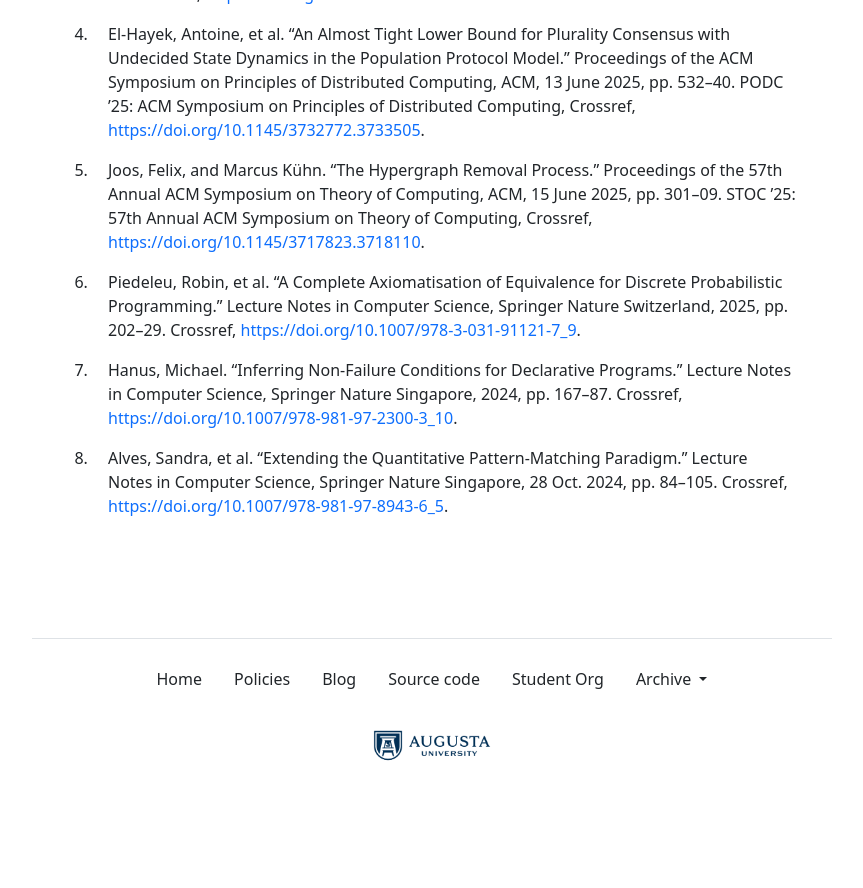
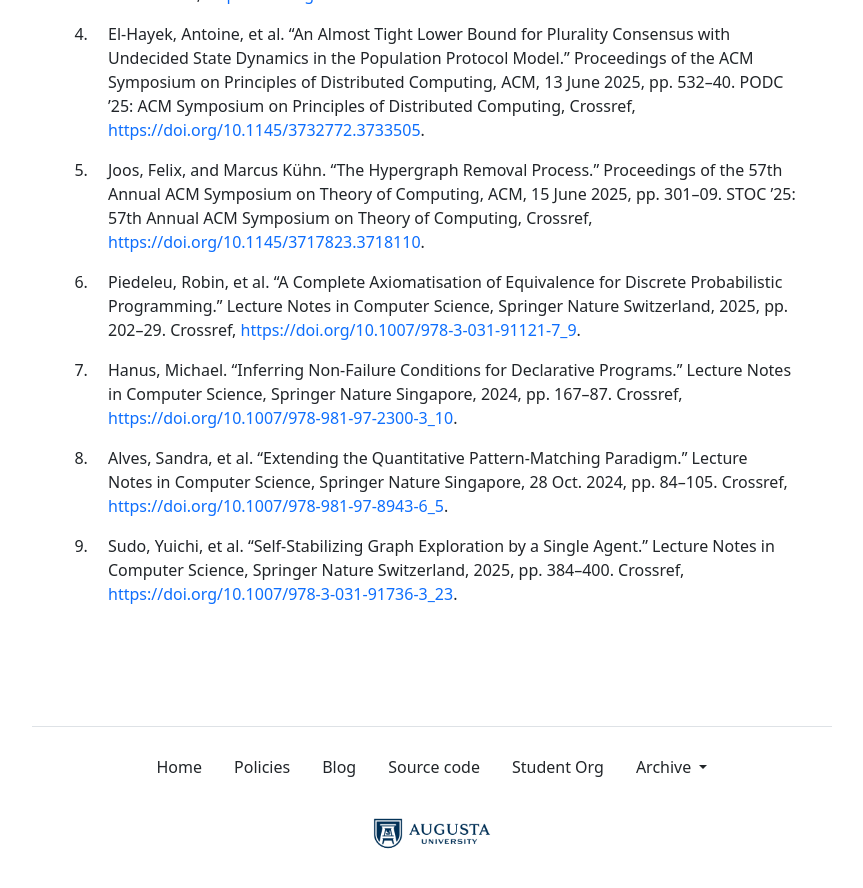
Before and after one commit to the-au-forml-lab/plgroup, a Jekyll site: the page built from docs/index.md, in a window 1280 px wide and 900 px high, scrolled down 1919 px. Shown: the top 888 px of the window, without its empty margins (208-1071 px from the left). Built offline with Jekyll 4.4.1, drawn with Linux system fonts in a browser that asks for light colours; before the commit the page ends 2731 px from its top, so only the background shows below that; some of the changed text lies outside the part shown.

Commit message:
[create-pull-request] automated change

```diff
--- a/data/history.txt
+++ b/data/history.txt
@@ -55,3 +55,4 @@
 10.1007/978-3-031-91121-7_9
 10.1007/978-981-97-2300-3_10
 10.1007/978-981-97-8943-6_5
+10.1007/978-3-031-91736-3_23
--- a/docs/index.md
+++ b/docs/index.md
@@ -40,7 +40,7 @@ organization.
 | 8.  | October 10   | _Fall pause_           |                  |
 | 9.  | October 17   | Inferring Non-failure Conditions for Declarative Programs.    | UH227 (Fishbowl) |
 | 10. | October 24   | Extending the Quantitative Pattern-Matching Paradigm.    | UH314 |
-| 11. | October 31   | 🎃 Paper 09 discussion | UH227 (Fishbowl) |
+| 11. | October 31   | 🎃 Self-stabilizing Graph Exploration by a Single Agent. | UH227 (Fishbowl) |
 | 12. | November 7   | Paper 10 discussion    | UH227 (Fishbowl) |
 | 13. | November 22  | Awards Gala            | UH227 (Fishbowl) |
 
--- a/docs/papers.md
+++ b/docs/papers.md
@@ -6,3 +6,4 @@
 1. Piedeleu, Robin, et al. “A Complete Axiomatisation of Equivalence for Discrete Probabilistic Programming.” Lecture Notes in Computer Science, Springer Nature Switzerland, 2025, pp. 202–29. Crossref, <https://doi.org/10.1007/978-3-031-91121-7_9>.
 1. Hanus, Michael. “Inferring Non-Failure Conditions for Declarative Programs.” Lecture Notes in Computer Science, Springer Nature Singapore, 2024, pp. 167–87. Crossref, <https://doi.org/10.1007/978-981-97-2300-3_10>.
 1. Alves, Sandra, et al. “Extending the Quantitative Pattern-Matching Paradigm.” Lecture Notes in Computer Science, Springer Nature Singapore, 28 Oct. 2024, pp. 84–105. Crossref, <https://doi.org/10.1007/978-981-97-8943-6_5>.
+1. Sudo, Yuichi, et al. “Self-Stabilizing Graph Exploration by a Single Agent.” Lecture Notes in Computer Science, Springer Nature Switzerland, 2025, pp. 384–400. Crossref, <https://doi.org/10.1007/978-3-031-91736-3_23>.
```
